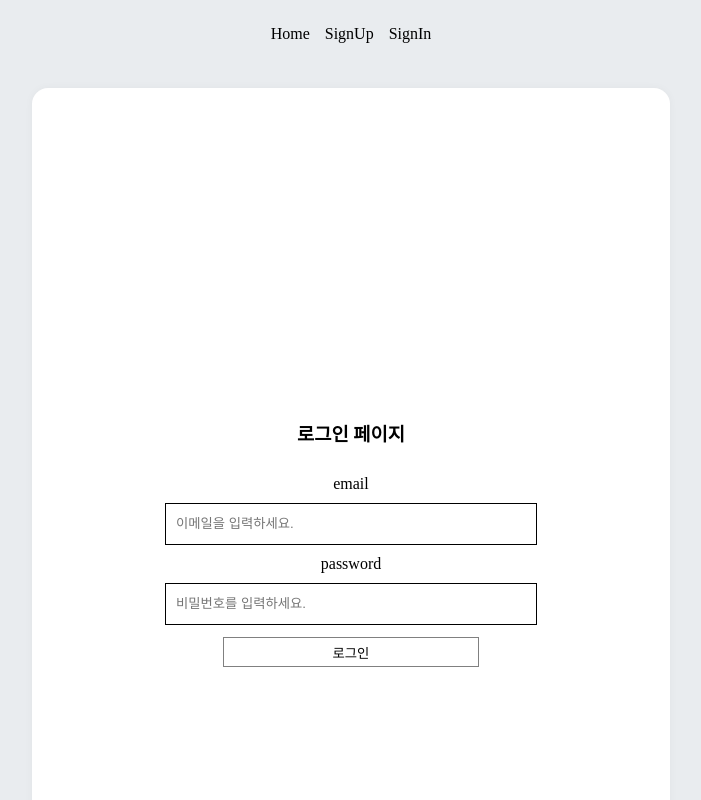
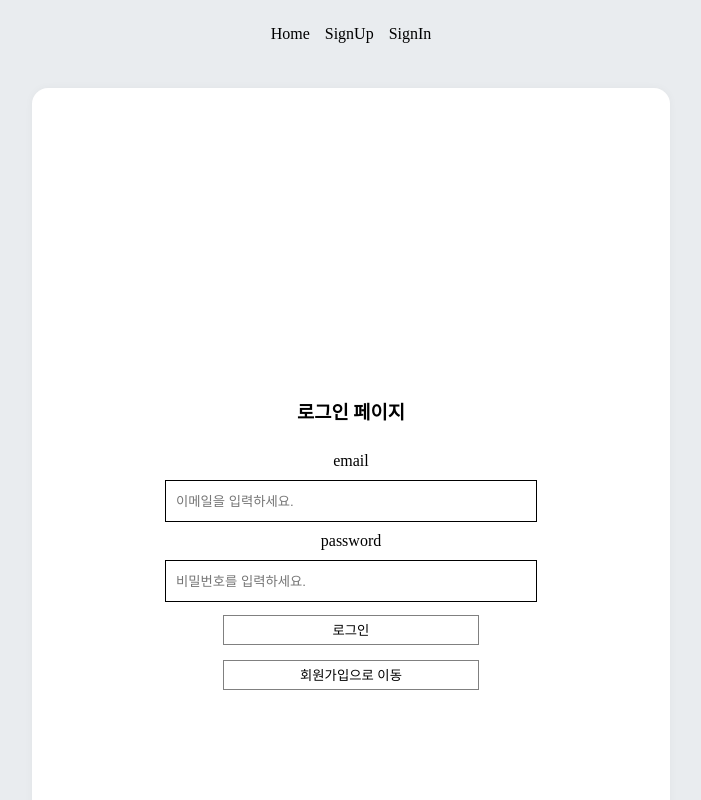
Before and after one commit to eunseonJeong/wanted-pre-onboarding-frontend, a React (Create React App) app: page /signin in a window 1280 px wide. Shown: the top 800 px of the page, without its empty margins (289-990 px from the left). Built offline with nearby package versions, Linux system fonts and the light colour scheme; no server answers.

Commit message:
feat: signin 페이지에 회원가입 버튼 추가

```diff
--- a/public/index.html
+++ b/public/index.html
@@ -24,7 +24,7 @@
       work correctly both with client-side routing and a non-root public URL.
       Learn how to configure a non-root public URL by running `npm run build`.
     -->
-    <title>React App</title>
+    <title>Wanted</title>
   </head>
   <body>
     <noscript>You need to enable JavaScript to run this app.</noscript>
--- a/src/pages/Signin.jsx
+++ b/src/pages/Signin.jsx
@@ -69,6 +69,13 @@ export default function Signin() {
         <Button w="50%" data-testid="signin-button" disabled={!isFormValid()}>
           로그인
         </Button>
+        <Button
+          w="50%"
+          data-testid="signin-button"
+          onClick={() => navi('signup')}
+        >
+          회원가입으로 이동
+        </Button>
       </StForm>
     </Template>
   );
```
